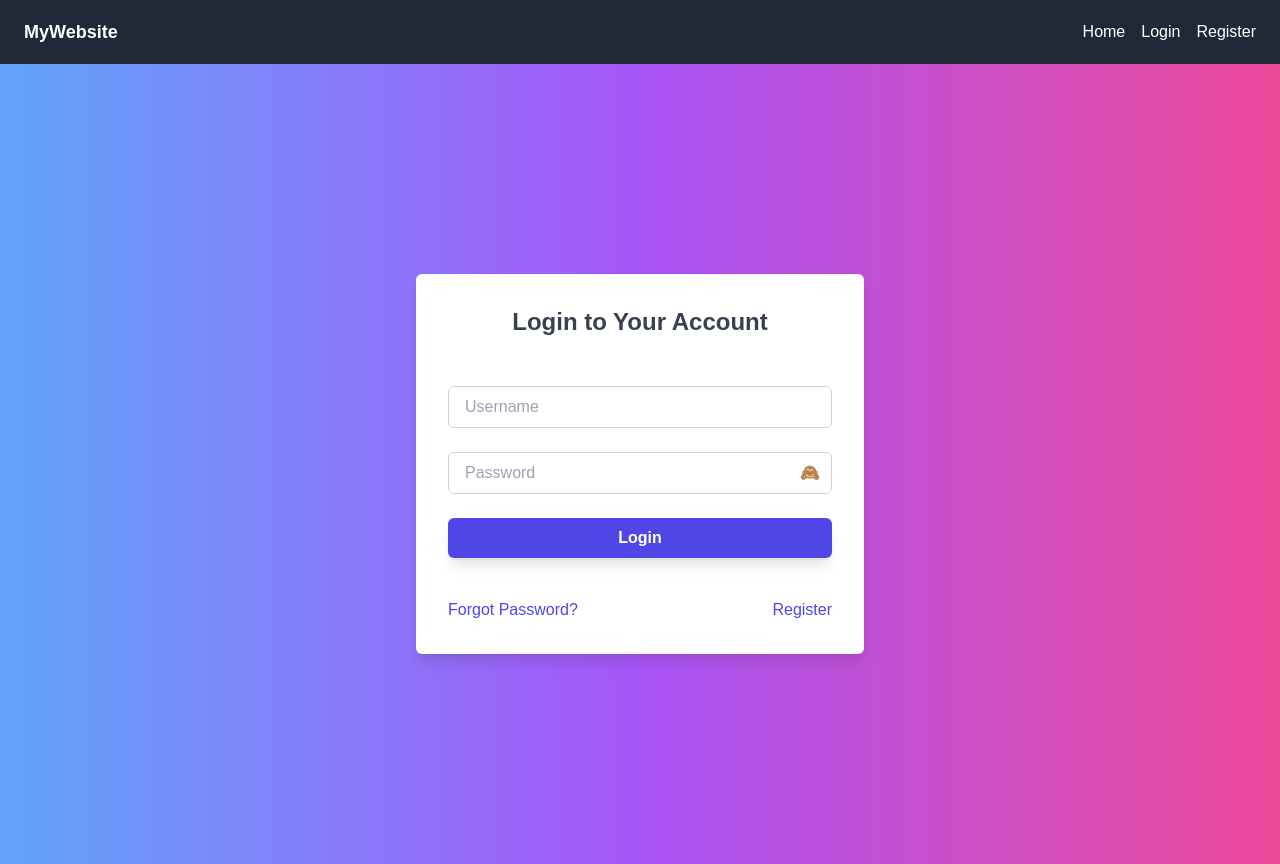
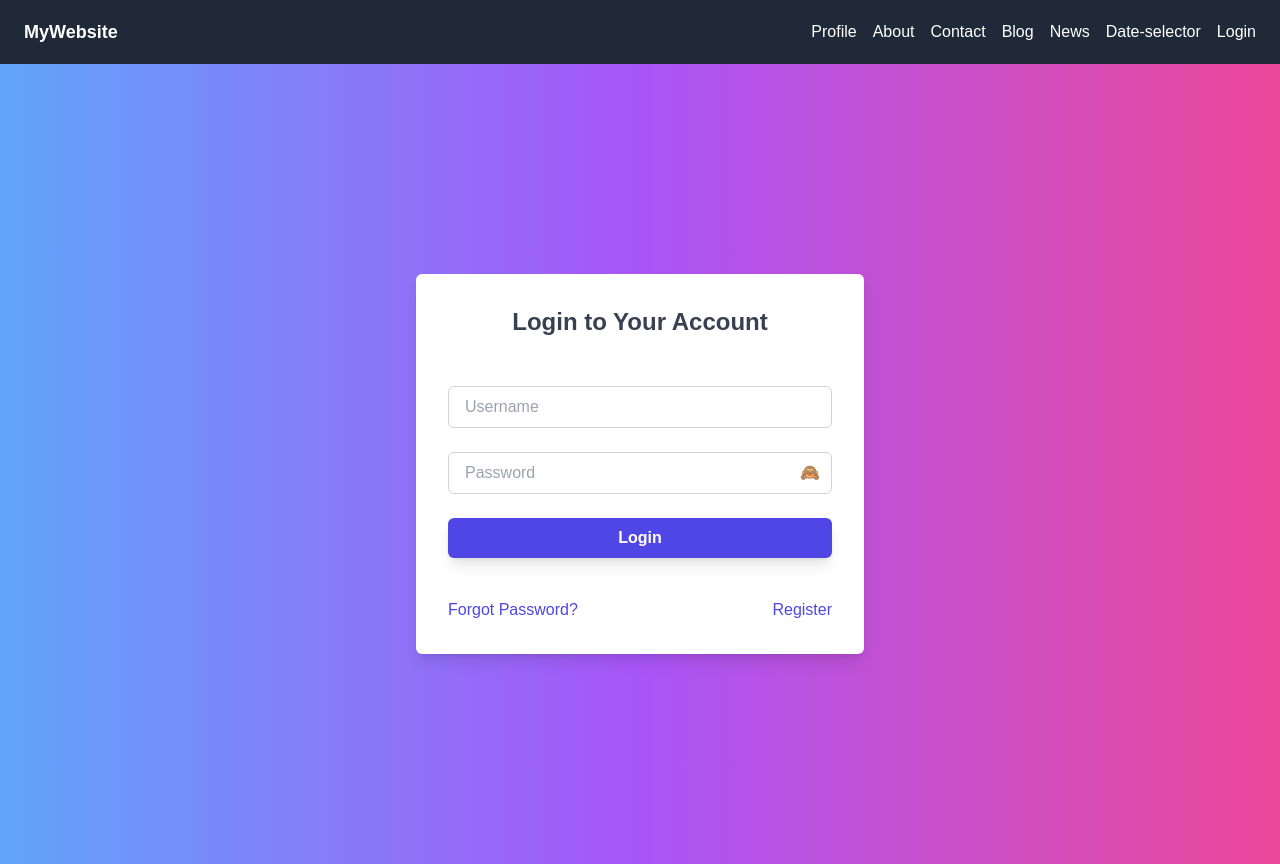
Before and after one commit to kobbmm/lab-0c, a Next.js app: page /login in a window 1280 px wide. Built offline with nearby package versions, Linux system fonts and the light colour scheme.

Commit message:
update-4

```diff
--- a/src/app/(website)/layout.tsx
+++ b/src/app/(website)/layout.tsx
@@ -12,9 +12,13 @@ export default function websitelayout({
         <div className="w-full h-16 bg-gray-800 flex items-center justify-between px-6 text-white shadow-md">
         <a href="/" className="text-lg font-bold">MyWebsite</a>
         <nav className="flex space-x-4">
-        <a href="/" className="hover:text-gray-400 transition duration-300">Home</a>
+        <a href="/profile" className="hover:text-gray-400 transition duration-300">Profile</a>
+        <a href="/about" className="hover:text-gray-400 transition duration-300">About</a>
+        <a href="/contact" className="hover:text-gray-400 transition duration-300">Contact</a>
+        <a href="/blog" className="hover:text-gray-400 transition duration-300">Blog</a>
+        <a href="/news" className="hover:text-gray-400 transition duration-300">News</a>
+        <a href="/date-selector" className="hover:text-gray-400 transition duration-300">Date-selector</a>
         <a href="/login" className="hover:text-gray-400 transition duration-300">Login</a>
-        <a href="/register" className="hover:text-gray-400 transition duration-300">Register</a>
         </nav>
         </div>
 
--- a/src/app/(website)/login/page.tsx
+++ b/src/app/(website)/login/page.tsx
@@ -33,7 +33,7 @@ export default function LoginForm() {
 
     return (
         <div className="flex justify-center items-center min-h-screen bg-gradient-to-r from-blue-400 via-purple-500 to-pink-500">
-            <form onSubmit={handleSubmit} className="grid gap-6 p-8 bg-white rounded-lg shadow-lg w-full max-w-md transform transition duration-500 hover:scale-105">
+            <form onSubmit={handleSubmit} className="grid gap-6 p-8 bg-white rounded-lg shadow-lg w-full max-w-md ">
                 <h2 className="text-2xl font-bold text-center text-gray-700 mb-6">Login to Your Account</h2>
 
                 <input
--- a/src/app/(website)/register/page.tsx
+++ b/src/app/(website)/register/page.tsx
@@ -29,7 +29,7 @@ export default function RegisterForm() {
 
     return (
         <div className="flex justify-center items-center min-h-screen bg-gradient-to-r from-green-400 via-blue-500 to-purple-500">
-            <form onSubmit={handleSubmit} className="grid gap-6 p-8 bg-white rounded-lg shadow-lg w-full max-w-md transform transition duration-500 hover:scale-105">
+            <form onSubmit={handleSubmit} className="grid gap-6 p-8 bg-white rounded-lg shadow-lg w-full max-w-md ">
                 <h2 className="text-2xl font-bold text-center text-gray-700 mb-6">Create Your Account</h2>
 
                 <input
--- a/src/app/layout.tsx
+++ b/src/app/layout.tsx
@@ -13,10 +13,11 @@ const geistMono = localFont({
   weight: "100 900",
 });
 
-export const metadata: Metadata = {
-  title: "Create Next App",
-  description: "Generated by create next app",
+export const metadata = {
+  title: "Login - Chaow Chaow Project :)",
+  description: "เข้าสู่ระบบของ Chaow Chaow Project",
 };
+
 
 export default function RootLayout({
   children,
```
